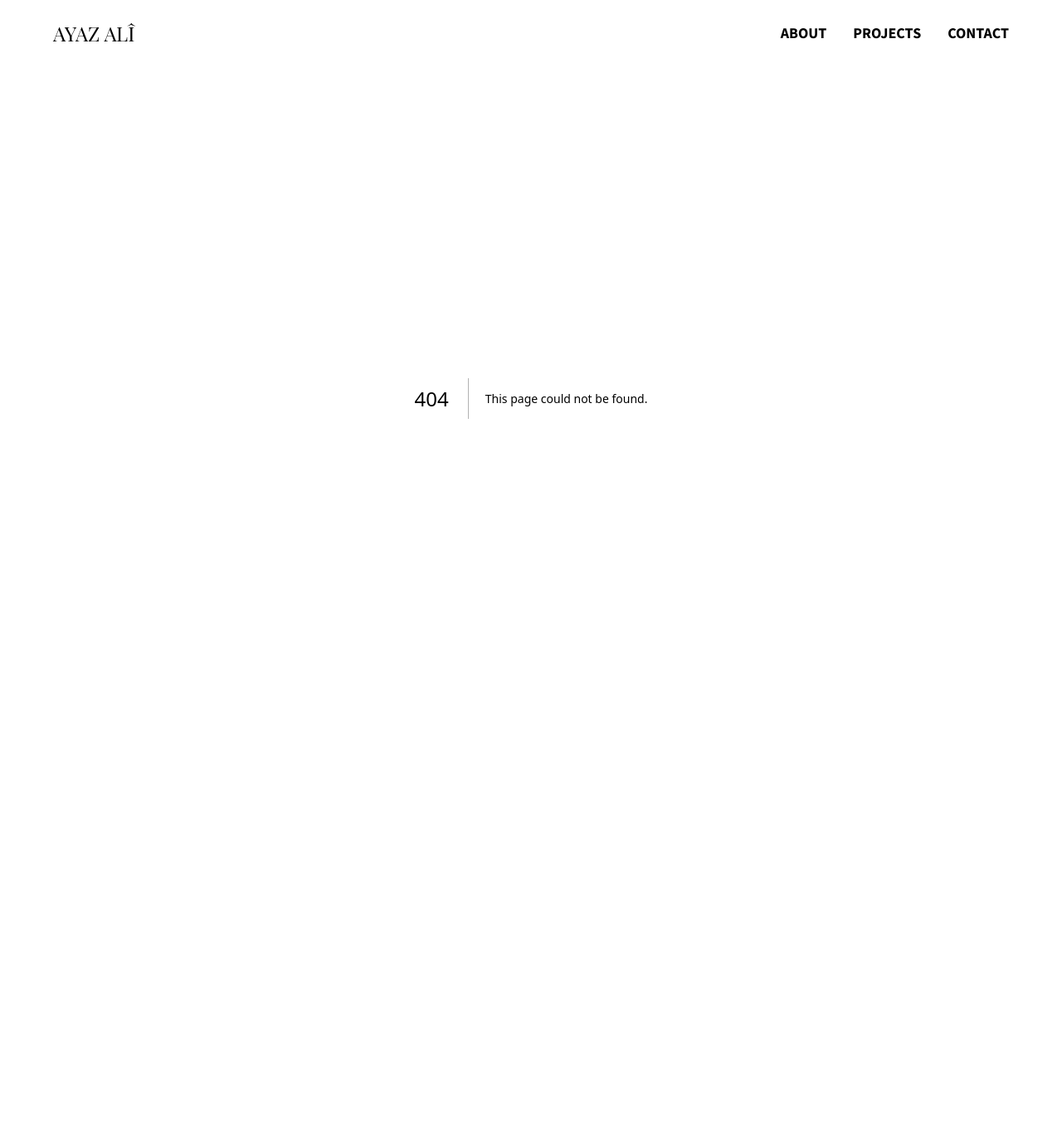
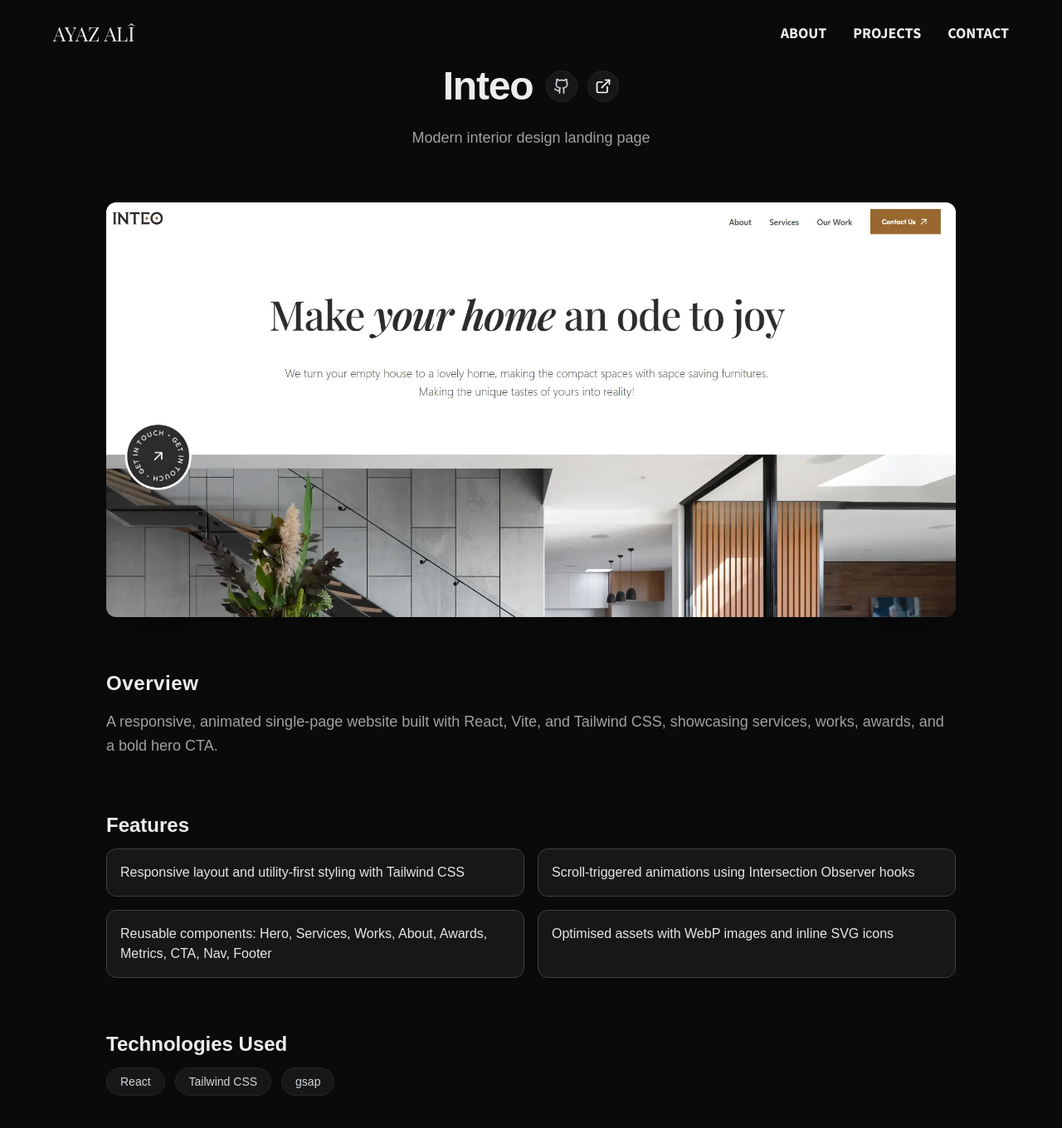
Before and after one commit to ayaz-e-ali/porfolio-2025, a Next.js app: page /090e113d-da56-4db7-800d-eafc8abdffc0 in a window 1280 px wide. Before the commit this address had no page. Shown: the top 1360 px of the page at 83% size. Before the commit the page ends 880 px from the top, so only its background shows below. Built offline with nearby package versions, Linux system fonts and the light colour scheme; a web font is replaced by a local one.

Commit message:
finished individual projects

```diff
--- /dev/null
+++ b/app/[projectId]/page.jsx
@@ -0,0 +1,108 @@
+import React from 'react'
+import data from '@/data.json'
+import Image from 'next/image';
+import Link from 'next/link';
+import { ExternalLink, Github } from 'lucide-react';
+
+export async function generateStaticParams() {
+    return data.projects.map(project => ({ projectId: project.id }));
+}
+
+export default async function page({ params }) {
+    const { projectId } = await params;
+    const project = data.projects.find(p => p.id === projectId);
+
+    if (!project) {
+        return <div className="text-center mt-20">
+            <h2 className="text-2xl font-bold">Project Not Found</h2>
+            <p className="text-gray-600 mt-2">The project you are looking for does not exist.</p>
+        </div>
+    }
+
+    return (
+        <main className="min-h-screen container mb-20">
+            <div className="max-w-5xl mx-auto space-y-16">
+                {/* Header Section */}
+                <header className="space-y-6 text-center">
+                    {/* Title + Icons */}
+                    <div className="flex items-center justify-center gap-4">
+                        <h1 className="text-5xl font-extrabold tracking-tight">
+                            {project.title}
+                        </h1>
+                        <div className="flex gap-3">
+                            {project.github && (
+                                <Link
+                                    href={project.github}
+                                    target="_blank"
+                                    className="p-2 rounded-full bg-neutral-900 border border-neutral-800 hover:border-gray-600 hover:bg-neutral-800 transition"
+                                >
+                                    <Github className="w-5 h-5 text-gray-300" />
+                                </Link>
+                            )}
+                            {project.demo && (
+                                <Link
+                                    href={project.demo}
+                                    target="_blank"
+                                    className="p-2 rounded-full bg-neutral-900 border border-neutral-800 hover:border-gray-600 hover:bg-neutral-800 transition"
+                                >
+                                    <ExternalLink className="w-5 h-5 text-white" />
+                                </Link>
+                            )}
+                        </div>
+                    </div>
+
+                    <p className="text-neutral-400 text-lg">{project.subtitle}</p>
+                </header>
+
+                {/* Hero Image */}
+                <div className="relative w-full h-[400px] sm:h-[500px] rounded-xl overflow-hidden shadow-2xl">
+                    <Image
+                        src={project.image}
+                        alt={project.title}
+                        fill
+                        className="object-cover"
+                        priority
+                    />
+                </div>
+
+                {/* Overview */}
+                <section className="space-y-4">
+                    <h2 className="text-2xl font-semibold tracking-wide">Overview</h2>
+                    <p className="text-neutral-400 leading-relaxed text-lg">
+                        {project.description}
+                    </p>
+                </section>
+
+                {/* Features */}
+                <section>
+                    <h2 className="text-2xl font-semibold mb-3">Features</h2>
+                    <div className="grid sm:grid-cols-2 gap-4">
+                        {project.features.map((feature, i) => (
+                            <div
+                                key={i}
+                                className="border bg-neutral-900 border-neutral-700 rounded-xl p-4 hover:border-neutral-500 transition"
+                            >
+                                <p className="text-gray-200">{feature}</p>
+                            </div>
+                        ))}
+                    </div>
+                </section>
+
+                {/* Technologies */}
+                <section>
+                    <h2 className="text-2xl font-semibold mb-3">Technologies Used</h2>
+                    <div className="flex flex-wrap gap-3">
+                        {project.technologies.map((tech, i) => (
+                            <span
+                                key={i}
+                                className="px-4 py-1.5 bg-neutral-900 border border-neutral-800 rounded-full text-sm text-gray-300 hover:border-neutral-500 transition"
+                            >
+                                {tech}
+                            </span>
+                        ))}
+                    </div>
+                </section>
+            </div>
+        </main>
+    )
+}
--- a/app/page.jsx
+++ b/app/page.jsx
@@ -18,7 +18,7 @@ export default function Home() {
             I'm a {new Date().getFullYear() - 2002}-year-old full-stack web developer based in Northeast Syria with 3+ years of experience building fast, modern web applications. I specialize in React, Node.js, and Next.js, and enjoy creating projects that solve challenging problems. I’m always learning and ready to bring my skills to global teams and projects.
           </p>
           <div className="space-x-4 flex justify-center lg:justify-start">
-            <Link href={'/projects'}>
+            <Link href={'#projects'}>
               <Button className={"hover:child:translate-x-1"}>View My Work <ArrowRight size={22} className="inline transition-transform" /></Button>
             </Link>
             <Link href={'/resume.pdf'} rel="noopener noreferrer" target="_blank">
@@ -35,13 +35,13 @@ export default function Home() {
         <div className="flex flex-wrap justify-center w-11/12 mx-auto gap-4">
           {
             data.projects.map(project =>
-              <Card key={project.title} title={project.title} description={project.description} image={project.image} />)
+              <Card key={project.id} title={project.title} description={project.description} image={project.image} id={project.id}/>)
           }
         </div>
       </div>
 
       <div id="contact" className="scroll-mt-10 my-16">
-        <h4 className="text-2xl text-center lg:text-left lg:text-5xl font-bold font-sans lg:mt-20">
+        <h4 className="text-2xl text-center lg:text-left lg:text-5xl font-bold font-sans mb-6 lg:mt-20">
           Contact
         </h4>
         <ContactForm />
--- a/components/card.jsx
+++ b/components/card.jsx
@@ -1,6 +1,7 @@
+import Link from 'next/link'
 import React from 'react'
 
-export default function Card({ title, description, image }) {
+export default function Card({ title, description, image, id }) {
     return (
         <div className="border-neutral-700 max-w-[25rem] border rounded-xl overflow-hidden shadow-md transition duration-300 flex flex-col hover:bg-neutral-900">
             <img
@@ -16,12 +17,13 @@ export default function Card({ title, description, image }) {
                     </p>
                 </div>
                 <div className="mt-4">
-                    <a
-                        href="#"
+                    <Link
+                        href={`/${id}`}
                         className="text-blue-400 hover:text-blue-300 text-sm font-medium underline"
+                        target='_blank'
                     >
                         View Project →
-                    </a>
+                    </Link>
                 </div>
             </div>
         </div>
--- a/components/contactform.jsx
+++ b/components/contactform.jsx
@@ -17,7 +17,7 @@ export default function ContactForm() {
     };
 
     return (
-        <form onSubmit={handleSubmit} className="w-11/12 mx-auto space-y-2">
+        <form onSubmit={handleSubmit} className="w-11/12 mx-auto space-y-4">
             <input
                 type="text"
                 name="name"
--- a/data.json
+++ b/data.json
@@ -1,29 +1,109 @@
 {
   "projects": [
     {
+      "id": "16719a5b-a9dd-43f9-97a6-afedb22fe6bc",
       "title": "Mingle",
-            "description": "A simple hotel booking website built with Next.js. browsing, viewing, and reserving rooms with detailed listings and image galleries.",
-            "image": "/images/mingle.webp"
+      "subtitle": "Modern Social media platform built with Next.js",
+      "description": "Mingle is an interactive social media web application designed to simulate a similar environment to well-known social media platforms. It focuses on a seamless experience for users to share their ideas with posts, interacting with other users by liking posts, and sharing opinions with comments.",
+      "features": [
+        "Dynamic posts listings with image galleries",
+        "Ability to follow and unfollow users",
+        "Viewing profiles with user details and posts",
+        "Responsive UI built with Tailwind CSS"
+      ],
+      "technologies": [
+        "Next.js",
+        "React",
+        "Tailwind CSS",
+        "Prisma",
+        "PostgreSQL",
+        "Shadcn UI"
+      ],
+      "image": "/images/mingle.webp",
+      "github": "https://github.com/ayaz-e-ali/mingle",
+      "demo": "https://mingle.portmap.io:54442/"
     },
     {
+      "id": "9bc45b94-f1ff-4ff9-8efc-b934e9718f38",
       "title": "XChange",
-            "description": "A full-stack currency exchange app built with Next.js. authentication and role-based access, and secure admin features.",
-            "image": "/images/xchange.webp"
+      "description": "XChange is a full-stack currency exchange application built with Next.js and Node.js. It supports real-time currency conversion, authentication, role-based access, and secure admin features for managing rates and users.",
+      "features": [
+        "Real-time currency rate updates",
+        "Authentication and role-based access",
+        "Admin dashboard for managing users",
+        "Fully responsive and secure design"
+      ],
+      "technologies": [
+        "Next.js",
+        "Node.js",
+        "Prisma",
+        "SQLite",
+        "Tailwind CSS",
+        "Shadcn UI"
+      ],
+      "image": "/images/xchange.webp",
+      "github": "https://github.com/ayaz-e-ali/xchange",
+      "demo": "https://xchange.portmap.io:51328/"
     },
     {
-            "title": "Hotel ease",
-            "description": "A simple hotel booking website built with Next.js. browsing, viewing, and reserving rooms with detailed listings and image galleries.",
-            "image": "/images/hotelease.webp"
+      "id": "23319d09-956a-4960-8630-b8b14d191b68",
+      "title": "HotelEase",
+      "description": "HotelEase is a sleek and efficient hotel booking web application designed to make room browsing and reservation simple and fast. It provides a seamless interface for users to explore hotels, view detailed room listings, check availability, and confirm bookings.",
+      "features": [
+        "Simple hotel listing and reservation system",
+        "Clean and minimal UI/UX design",
+        "Responsive layout for all devices",
+        "Optimised page loading and navigation"
+      ],
+      "technologies": [
+        "Next.js",
+        "React",
+        "Tailwind CSS",
+        "SQLite"
+      ],
+      "image": "/images/hotelease.webp",
+      "github": "https://github.com/ayaz/hotelease",
+      "demo": "https://hotelease.vercel.app"
     },
     {
+      "id": "090e113d-da56-4db7-800d-eafc8abdffc0",
       "title": "Inteo",
-            "description": "A full-stack currency exchange app built with Next.js and Node.js. Real-time conversion, role-based access, and secure admin features.",
-            "image": "/images/inteo.webp"
+      "subtitle": "Modern interior design landing page",
+      "description": "A responsive, animated single-page website built with React, Vite, and Tailwind CSS, showcasing services, works, awards, and a bold hero CTA.",
+      "features": [
+        "Responsive layout and utility-first styling with Tailwind CSS",
+        "Scroll-triggered animations using Intersection Observer hooks",
+        "Reusable components: Hero, Services, Works, About, Awards, Metrics, CTA, Nav, Footer",
+        "Optimised assets with WebP images and inline SVG icons"
+      ],
+      "technologies": [
+        "React",
+        "Tailwind CSS",
+        "gsap"
+      ],
+      "image": "/images/inteo.webp",
+      "github": "https://github.com/ayaz-e-ali/Inteo",
+      "demo": "https://inteo.portmap.io:29736/"
     },
     {
+      "id": "117e1c1c-c5e9-4b11-9210-132dca949775",
       "title": "Jewels",
-            "description": "A single page website built with React, a brand with collections of different type of jewelry.",
-            "image": "/images/jewels.webp"
+      "subtitle": "Elegant, responsive storefront UI built with React",
+      "description": "A polished single-page jewellery storefront featuring curated collections, hero marketing, and social proof. Built with React, TypeScript, and Tailwind CSS using Vite for a fast development and build pipeline.",
+      "features": [
+        "Responsive landing layout with hero, collections, and CTA",
+        "Best Sellers and Trending sections with rich imagery",
+        "About Us and Instagram showcase for brand storytelling",
+        "Reusable UI components (nav, footer, buttons) for consistency"
+      ],
+      "technologies": [
+        "React",
+        "Tailwind CSS",
+        "TypeScript"
+      ],
+      "image": "/images/jewels.webp",
+      "github": "https://github.com/ayaz-e-ali/JEWELS",
+      "demo": "https://jewels.portmap.io:26480/"
     }
   ]
 }
```
Also changed, not shown: public/images/mingle.webp. Lines whose indentation alone changed are shown as unchanged.
